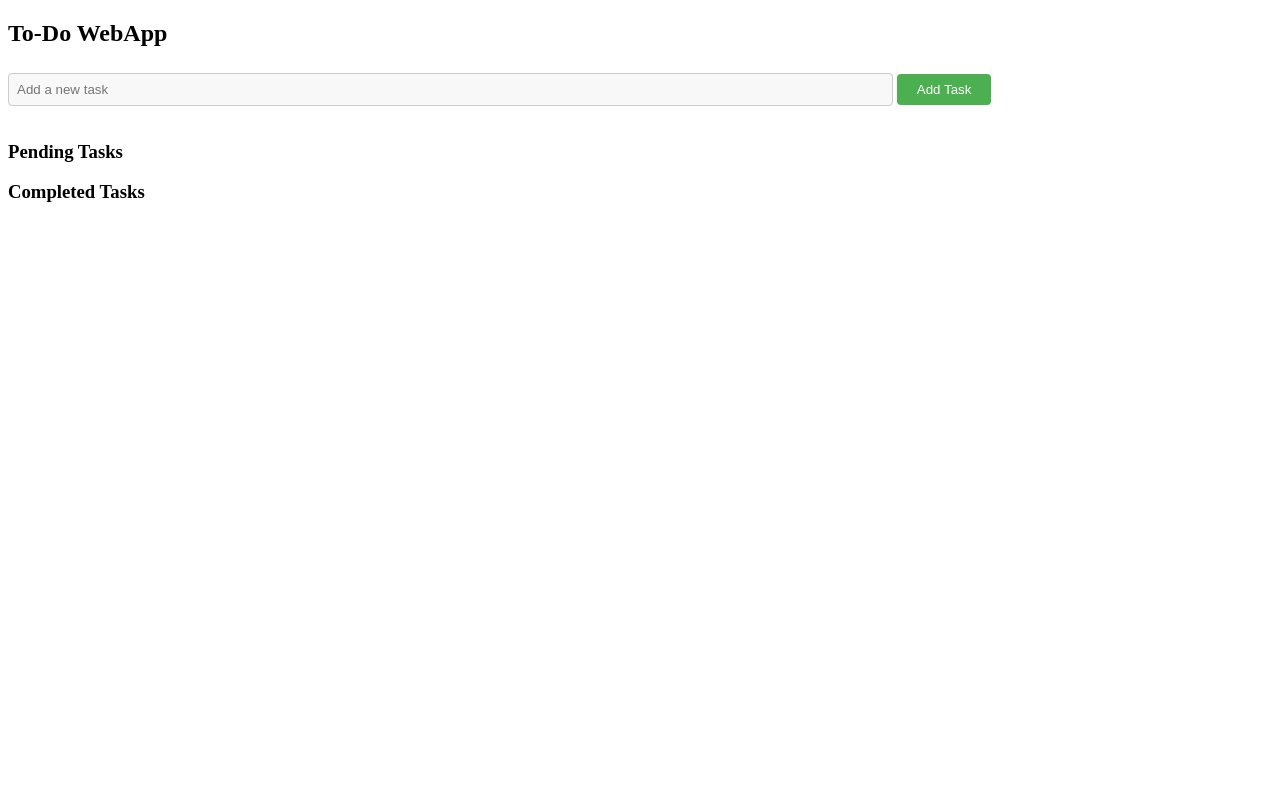
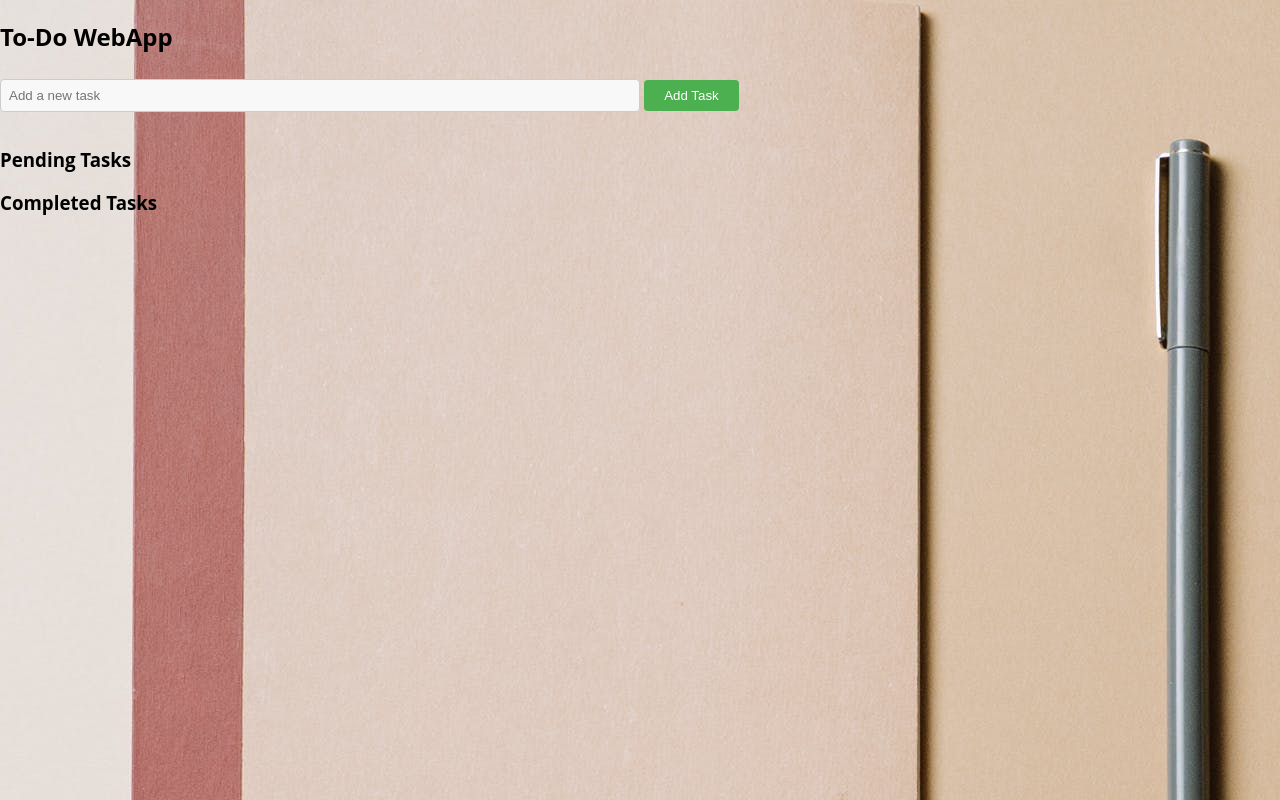
Before and after one commit to TintinSDev/OIBSIP, a plain HTML site: page to_do/index.html in a window 1280 px wide. Drawn offline with Linux system fonts and the light colour scheme.

Commit message:
body css

```diff
--- a/to_do/index.html
+++ b/to_do/index.html
@@ -4,6 +4,7 @@
     <meta charset="UTF-8" />
     <meta name="viewport" content="width=device-width, initial-scale=1.0" />
     <title>Basic To-Do WebApp</title>
+    <link rel="shortcut icon" href="/images/to_do.ico" type="image/x-icon">
     <link rel="stylesheet" href="styles.css" />
   </head>
   <body>
--- a/to_do/styles.css
+++ b/to_do/styles.css
@@ -1,13 +1,15 @@
-.body {
-
+body {
+    margin: 0;
+    padding: 0;
+    justify-content: center;
+    align-content: center;
     font-family: 'Open Sans', sans-serif;
-    background: #222;
-    background-image: url('https://source.unsplash.com/1600x900/?landscape') no-repeat center center fixed;
-    background-size: cover;
+    background-image: url("/images/to_do.jpg");
+    background-size: no-repeat;
 
 }
 input[type = "text"] {
-    width: 70%;
+    width: 50%;
     padding: 8px;
     border: 1px solid #ccc;
     border-radius: 4px;
```
Also changed, not shown: to_do/images/to_do.ico (added), to_do/images/to_do.jpg (added).
